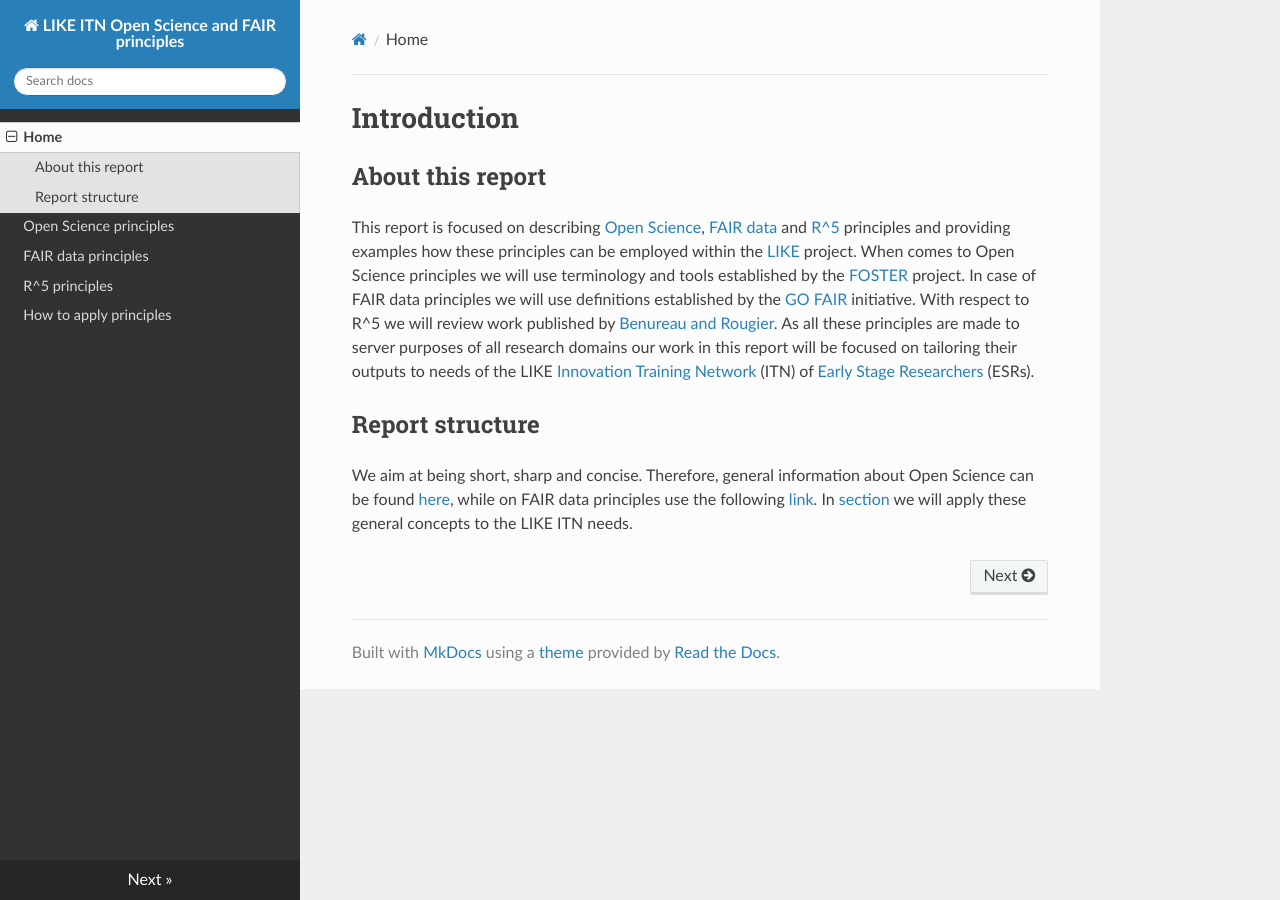
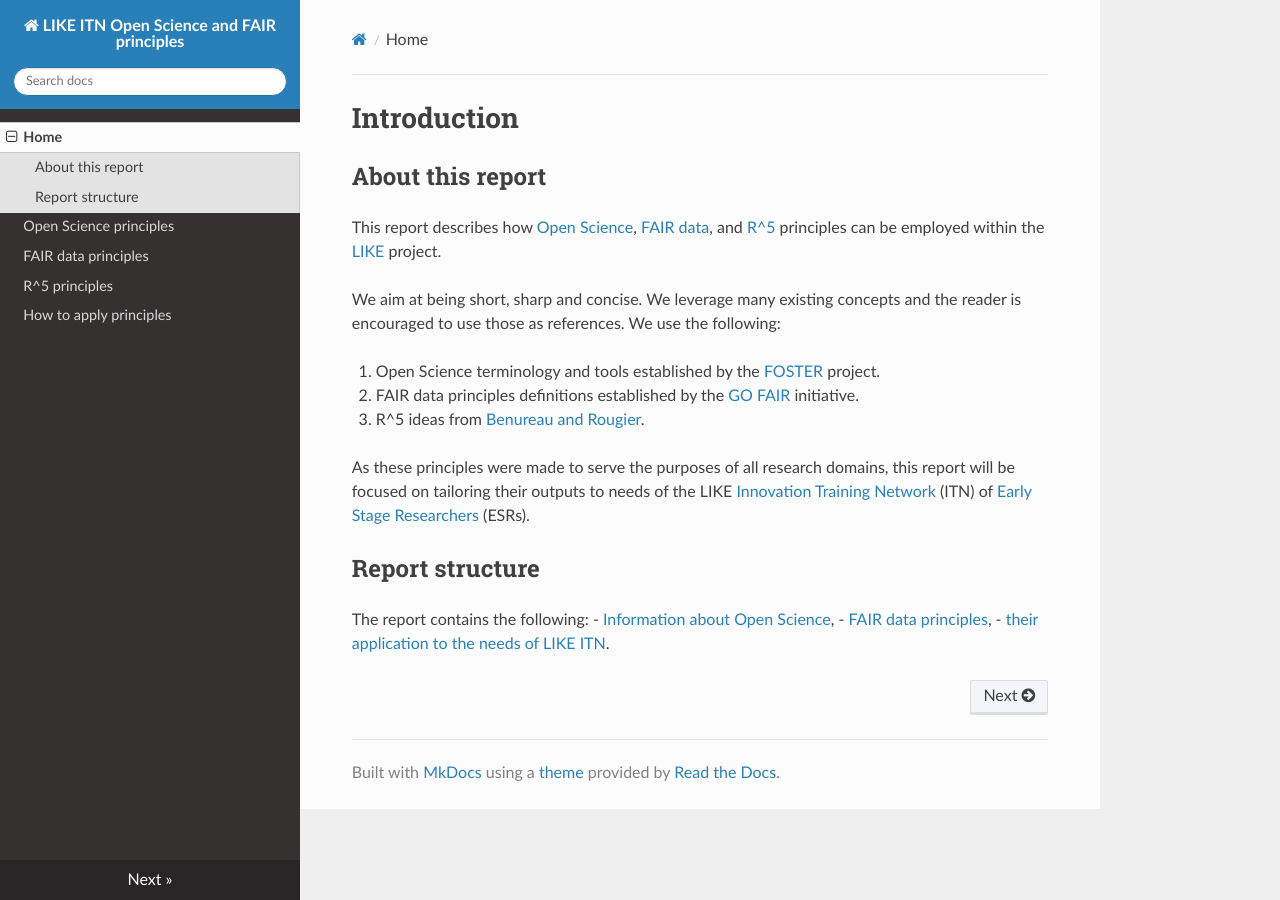
Before and after one commit to InesWuerth/FAIR-data-and-Open-Science-principles, an MkDocs documentation site: the page built from docs/0_introduction.md, in a window 1280 px wide. Built offline with MkDocs 1.6.1, drawn with Linux system fonts in a browser that asks for light colours; nearby versions of some CDN libraries.

Commit message:
Update 0_introduction.md
Building on @niva83 first draft

```diff
--- a/docs/0_introduction.md
+++ b/docs/0_introduction.md
@@ -1,8 +1,21 @@
 # Introduction
 ## About this report
-This report is focused on describing [Open Science](https://www.fosteropenscience.eu/node/1420), [FAIR data](https://www.go-fair.org/fair-principles/) and [R^5](https://www.frontiersin.org/articles/10.3389/fninf.2017.00069/full) principles and providing examples how these principles can be employed within the [LIKE](https://www.msca-like.eu/) project. When comes to Open Science principles we will use terminology and tools established by the [FOSTER](https://www.fosteropenscience.eu/about) project. In case of FAIR data principles we will use definitions established by the [GO FAIR](https://www.go-fair.org/go-fair-initiative/) initiative. With respect to R^5 we will review work published by [Benureau and Rougier](https://www.frontiersin.org/articles/10.3389/fninf.2017.00069/full). As all these principles are made to server purposes of all research domains our work in this report will be focused on tailoring their outputs to needs of the LIKE [Innovation Training Network](https://ec.europa.eu/research/mariecurieactions/actions/get-funding/innovative-training-networks_en) (ITN) of [Early Stage Researchers](http://www.oncornet.eu/index.php/recruitment/2-uncategorised/79-esr) (ESRs).
+This report describes how [Open Science](https://www.fosteropenscience.eu/node/1420), [FAIR data](https://www.go-fair.org/fair-principles/), and [R^5 ](https://www.frontiersin.org/articles/10.3389/fninf.2017.00069/full) principles can be employed within the [LIKE](https://www.msca-like.eu/) project.
+
+We aim at being short, sharp and concise. We leverage many existing concepts and the reader is encouraged to use those as references. We use the following:
+
+  1. Open Science terminology and tools established by the [FOSTER](https://www.fosteropenscience.eu/about) project.
+  2. FAIR data principles definitions established by the [GO FAIR](https://www.go-fair.org/go-fair-initiative/) initiative.
+  3. R^5 ideas from [Benureau and Rougier](https://www.frontiersin.org/articles/10.3389/fninf.2017.00069/full).
+
+As these principles were made to serve the purposes of all research domains, this report will be focused on tailoring their outputs to needs of the LIKE [Innovation Training Network](https://ec.europa.eu/research/mariecurieactions/actions/get-funding/innovative-training-networks_en) (ITN) of [Early Stage Researchers](http://www.oncornet.eu/index.php/recruitment/2-uncategorised/79-esr) (ESRs).
+
+
 
 <!-- To large extent this document is inspired by ... -->
 
 ## Report structure
-We aim at being short, sharp and concise. Therefore, general information about Open Science can be found [here](./open_science.md), while on FAIR data principles use the following [link](./fair_principles.md). In [section](./application_like.md) we will apply these general concepts to the LIKE ITN needs.
+The report contains the following:
+- [Information about Open Science](./open_science.md),
+- [FAIR data principles](./fair_principles.md),
+- [their application to the needs of LIKE ITN](./application_like.md).
```
